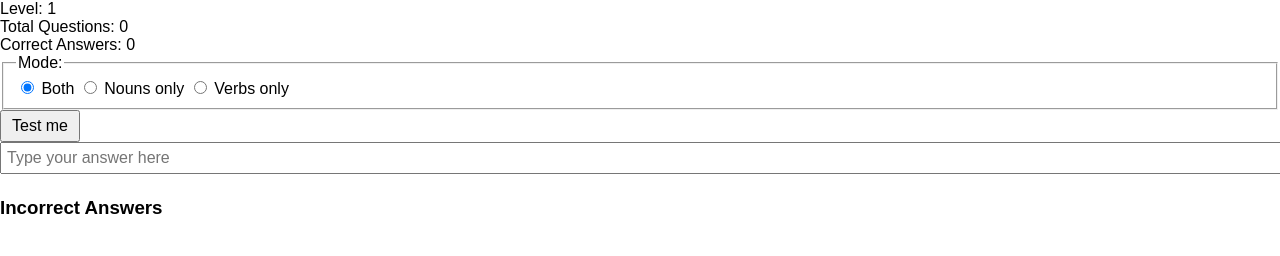
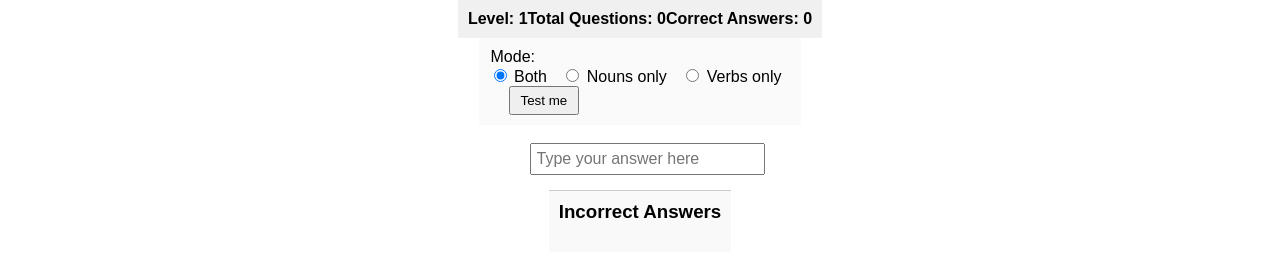
Before and after one commit to aiman-absar/brute-force-german, a plain HTML site: page index.html in a window 1280 px wide. Drawn offline with Linux system fonts and the light colour scheme.

Commit message:
Update style.css

```diff
--- a/style.css
+++ b/style.css
@@ -1,9 +1,86 @@
-body { font-family: Arial; margin: 0; padding: 0; }
-header { background: #4CAF50; color: white; padding: 10px; text-align: center; }
-.status-bar { background: #f0f0f0; padding: 8px 10px; border-bottom: 1px solid #ccc; display: flex; justify-content: space-between; }
-.content { display: flex; flex-direction: column; }
-.main { padding: 10px; flex: 3; }
-#errorLog { padding: 10px; border-left: 1px solid #ccc; margin: 10px; }
-input[type="text"] { padding: 5px; font-size: 1em; width: calc(100% - 12px); margin-bottom: 5px; }
-button { padding: 5px 10px; font-size: 1em; }
-@media (min-width: 800px) { .content { flex-direction: row; } }
+body {
+  font-family: Arial, sans-serif;
+  margin: 0;
+  padding: 0;
+}
+#dashboard {
+  display: flex;
+  justify-content: space-around;
+  background: #f0f0f0;
+  padding: 10px;
+  font-weight: bold;
+}
+#controls {
+  padding: 10px;
+  background: #fafafa;
+}
+#controls fieldset {
+  border: none;
+  margin: 0;
+  padding: 0;
+}
+#controls label {
+  margin-right: 10px;
+}
+#test-btn {
+  padding: 5px 10px;
+  margin-left: 20px;
+}
+#quiz-area {
+  padding: 10px;
+}
+#question-area {
+  font-size: 1.2em;
+  margin-bottom: 8px;
+}
+#answer-input {
+  width: 100%;
+  max-width: 300px;
+  padding: 5px;
+  font-size: 1em;
+}
+#feedback {
+  margin-top: 5px;
+  font-weight: bold;
+}
+#sidebar {
+  padding: 10px;
+  background: #f9f9f9;
+  border-top: 1px solid #ccc;
+}
+#sidebar h3 {
+  margin-top: 0;
+}
+#incorrect-list {
+  list-style: none;
+  padding-left: 0;
+}
+#incorrect-list li {
+  margin: 4px 0;
+}
+
+/* Layout: put quiz area and sidebar side-by-side on wider screens */
+@media (min-width: 600px) {
+  body {
+    display: flex;
+    flex-direction: column;
+  }
+  #controls, #dashboard {
+    margin: 0 auto;
+    max-width: 800px;
+  }
+  #quiz-area, #sidebar {
+    max-width: 800px;
+    margin: 0 auto;
+  }
+}
+@media (max-width: 599px) {
+  /* On narrow screens, stack elements vertically */
+  body {
+    display: block;
+  }
+  #controls fieldset {
+    display: flex;
+    flex-direction: column;
+  }
+}
```
